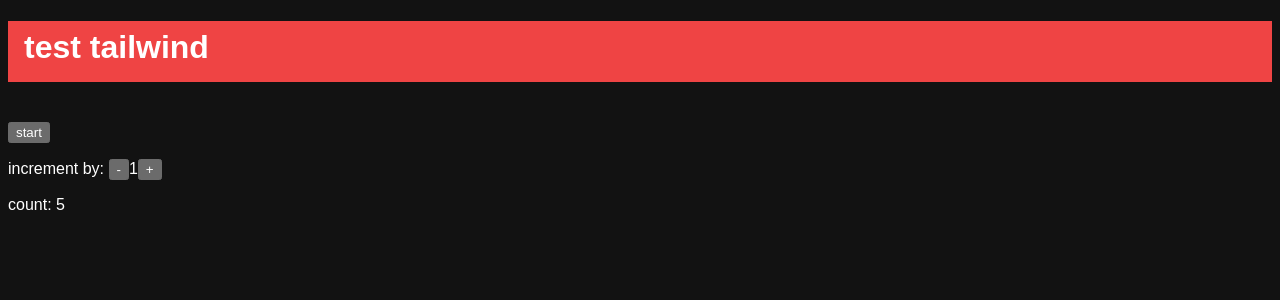
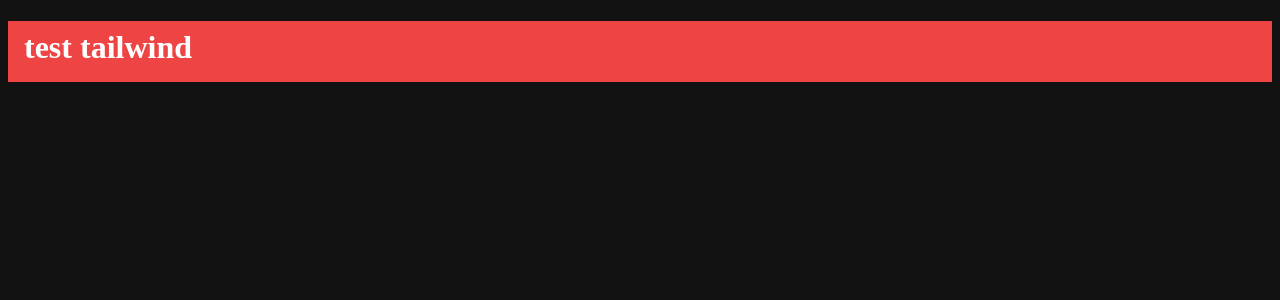
Before and after one commit to uni-parse/react, a React (Vite) app: page / in a window 1280 px wide. Shown: the top 300 px of the page. Built offline with nearby package versions, Linux system fonts and the light colour scheme.

Commit message:
eslint fix

```diff
--- a/src/context.jsx
+++ b/src/context.jsx
@@ -41,7 +41,8 @@ function Ctx({ children }) {
         border: `solid #${lvl % 2 ? '077' : 470}`,
         borderRadius: '1em',
         padding: '1em',
-      }}>
+      }}
+    >
       <lvlCtx.Provider value={lvl + 1}>
         {children}
       </lvlCtx.Provider>
@@ -63,7 +64,8 @@ function Div({ children }) {
         border: 'dashed thin darkorange',
         borderRadius: '1em',
         padding: '1em',
-      }}>
+      }}
+    >
       {children}
     </div>
   )
--- a/src/effectEvent.jsx
+++ b/src/effectEvent.jsx
@@ -1,31 +1,37 @@
 import {
   useState,
   useEffect,
-  useEffectEvent
+  experimental_useEffectEvent as useEffectEvent,
 } from 'react'
+
+//const extra = 1
 
 export default function EffectEvent() {
   const [count, setCount] = useState(0)
   const [increment, setIncrement] = useState(1)
 
+  const onCount = useEffectEvent((count) =>
+    setCount(count + increment),
+  )
+
   useEffect(() => {
-    const id = setInterval(() => {
-      setCount(count + increment)
-    }, 1000)
+    const id = setInterval(() => onCount(count), 1000)
     return () => clearInterval(id)
+  // eslint-disable-next-line react-hooks/exhaustive-deps
+  }, [count])
 
-    //1 eslint-disable-next-line react-hooks/exhaustive-deps
-  }, [count])
 
   return (
     <>
-      <button>start</button>
-      <br />
       <p>
         increment by:{' '}
-        <button onClick={() => setIncrement(increment - 1)}>-</button>
-        {increment}
-        <button onClick={() => setIncrement(increment + 1)}>+</button>
+        <button onClick={() => setIncrement(increment - 1)}>
+          -
+        </button>
+        {` ${increment} `}
+        <button onClick={() => setIncrement(increment + 1)}>
+          +
+        </button>
       </p>
       <output>count: {count}</output>
     </>
--- a/src/main.jsx
+++ b/src/main.jsx
@@ -1,18 +1,18 @@
 import { StrictMode } from 'react'
 import { createRoot } from 'react-dom/client'
 
-import App from './app.jsx'
-import Game from './game.jsx'
-import Filter from './filter.jsx'
-import Contex from './context.jsx'
-import ImgRef from './ref.jsx'
-import Effect from './effect.jsx'
-import Memo from './memo.jsx'
-import EffectEvent from './effectEvent.jsx'
+// import App from './app.jsx'
+// import Game from './game.jsx'
+// import Filter from './filter.jsx'
+// import Contex from './context.jsx'
+// import ImgRef from './ref.jsx'
+// import Effect from './effect.jsx'
+// import Memo from './memo.jsx'
+// import EffectEvent from './effectEvent.jsx' //error experimental
 
-import Queue from './tasks/useState updates queue/queue.jsx'
-import Test from './test.jsx'
-import DontUseEffect from './tasks/useEffect/dontUseEffect.jsx'
+// import Queue from './tasks/useState updates queue/queue.jsx'
+// import Test from './test.jsx'
+// import DontUseEffect from './tasks/useEffect/dontUseEffect.jsx'
 
 import './sass/main.scss'
 
@@ -22,9 +22,13 @@ document.body.append(main)
 const root = createRoot(main)
 root.render(
   <StrictMode>
-    <h1 className='pt-2 bg-red-500 p-4'>test tailwind</h1>
+    <h1 className="pt-2 bg-red-500 p-4">test tailwind</h1>
     <br />
-    {true && <EffectEvent />}
+  </StrictMode>,
+)
+
+/**
+    {false && <EffectEvent />}
     {false && <DontUseEffect />}
     {false && <Memo />}
     {false && <Effect />}
@@ -35,5 +39,4 @@ root.render(
     {false && <Filter />}
     {false && <Game />}
     {false && <App />}
-  </StrictMode>
-)
+ */
--- a/src/memo.jsx
+++ b/src/memo.jsx
@@ -17,9 +17,10 @@ export default function Memo() {
   //const output = fibonacci(num)
   //console.timeEnd(`fibonchi(${num})`)
 
-  return (    <>
+  return (
+    <>
       fibonacci(
-      <input ref={ref} placeholder='0' size='4' />){' '}
+      <input ref={ref} placeholder="0" size="4" />){' '}
       <button onClick={() => setNum(+ref.current.value)}>
         {' '}
         ={' '}
@@ -43,4 +44,5 @@ function cacheDicorator(fn) {
   }
 }
 
+// eslint-disable-next-line no-func-assign
 fibonacci = cacheDicorator(fibonacci)
--- a/vite.config.js
+++ b/vite.config.js
@@ -1,14 +1,14 @@
 import { defineConfig } from 'vite'
 import react from '@vitejs/plugin-react'
+import eslint from 'vite-plugin-eslint'
 
-// https://vitejs.dev/config/
 export default defineConfig({
   base: './',
   preview: {
-    port: 5000
+    port: 5000,
   },
   server: {
     port: 3001,
   },
-  plugins: [react()],
+  plugins: [react(), eslint()],
 })
```
Also changed, not shown: package.json (+8 -9 lines), .eslintrc.cjs, .prettierrc.cjs, 2 other files (tests, documents, lock files or other folders).
